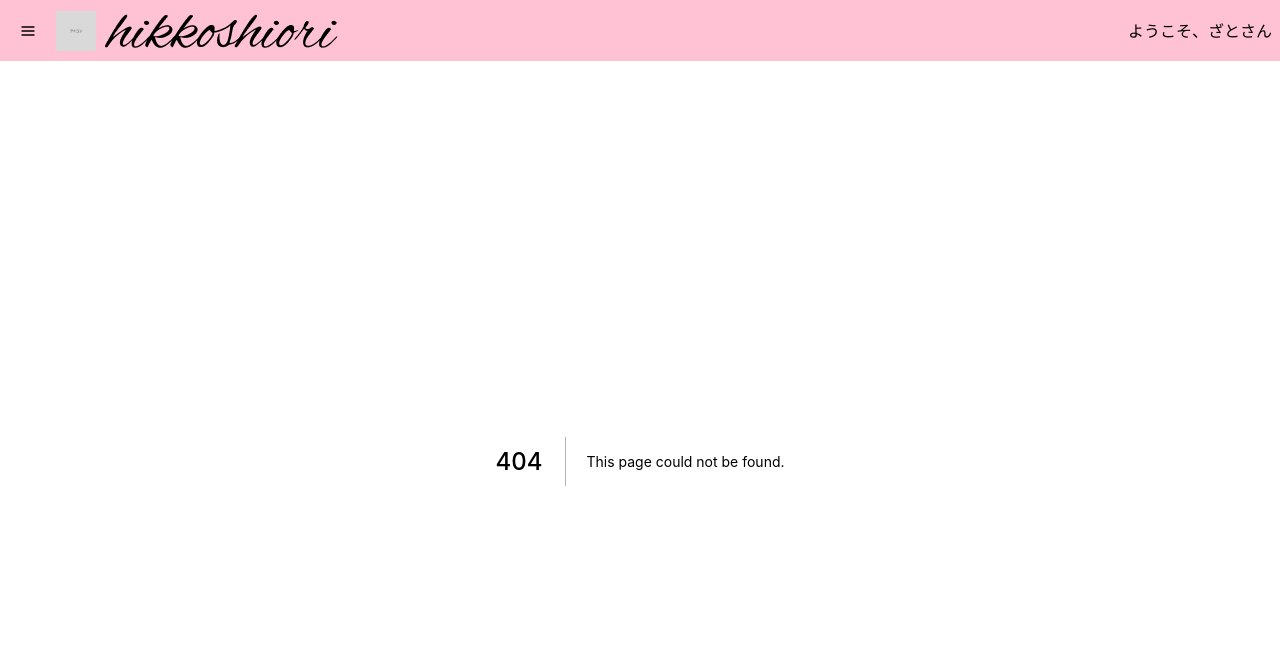
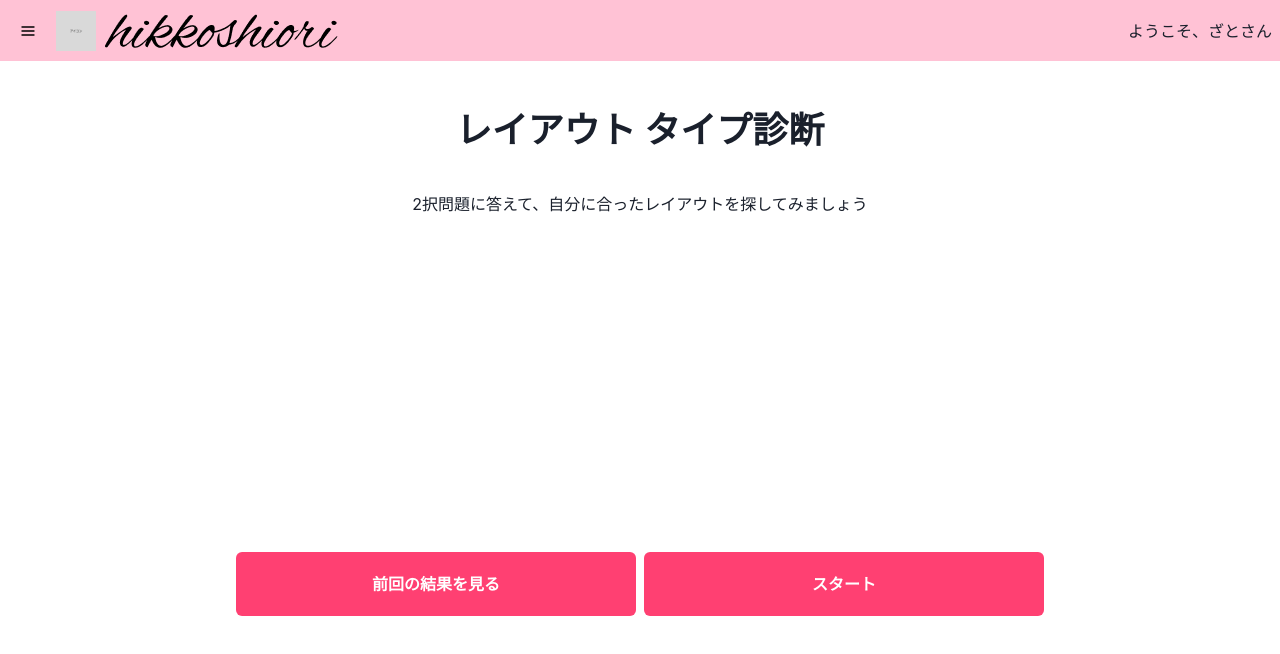
Before and after one commit to project-hikkoshiori/hikkoshiori, a Next.js app in the folder front/app/: page /layout in a window 1280 px wide. Before the commit this address had no page. Shown: the top 654 px of the page. Built offline with nearby package versions, Linux system fonts and the light colour scheme.

Commit message:
add layout top page

```diff
--- /dev/null
+++ b/front/app/pages/layout/index.tsx
@@ -0,0 +1,37 @@
+import type { NextPage } from "next";
+import NextLink from "next/link";
+import {
+  Button,
+  Heading,
+  HStack,
+  Spacer,
+  Text,
+  VStack,
+} from "@chakra-ui/react";
+
+const Layout: NextPage = () => {
+  return (
+    <VStack my={4} height="calc(100vh - 61px - 32px)">
+      <Heading my={8}>レイアウト タイプ診断</Heading>
+      <Text mb={40}>
+        2択問題に答えて、自分に合ったレイアウトを探してみましょう
+      </Text>
+      <Spacer />
+      <HStack>
+        <NextLink href="layout/result" passHref>
+          <Button as="a" colorScheme="brand" height="64px" width="400px">
+            前回の結果を見る
+          </Button>
+        </NextLink>
+        <NextLink href="layout/question" passHref>
+          <Button as="a" colorScheme="brand" height="64px" width="400px">
+            スタート
+          </Button>
+        </NextLink>
+      </HStack>
+      <Spacer />
+    </VStack>
+  );
+};
+
+export default Layout;
--- a/front/app/src/components/sidebar.tsx
+++ b/front/app/src/components/sidebar.tsx
@@ -60,8 +60,8 @@ const SideBar = ({ isOpen, onClose }: SideBarProps) => {
               />
             </VStack>
             <VStack align="start" shouldWrapChildren>
-              <SideBarItem link="/" text="レイアウト診断" />
-              <SideBarChildItem link="/" text="診断する" />
+              <SideBarItem link="/layout" text="レイアウト診断" />
+              <SideBarChildItem link="/layout" text="診断する" />
               <SideBarChildItem link="/layout/result" text="前回の結果を見る" />
             </VStack>
             <VStack align="start" shouldWrapChildren>
```
